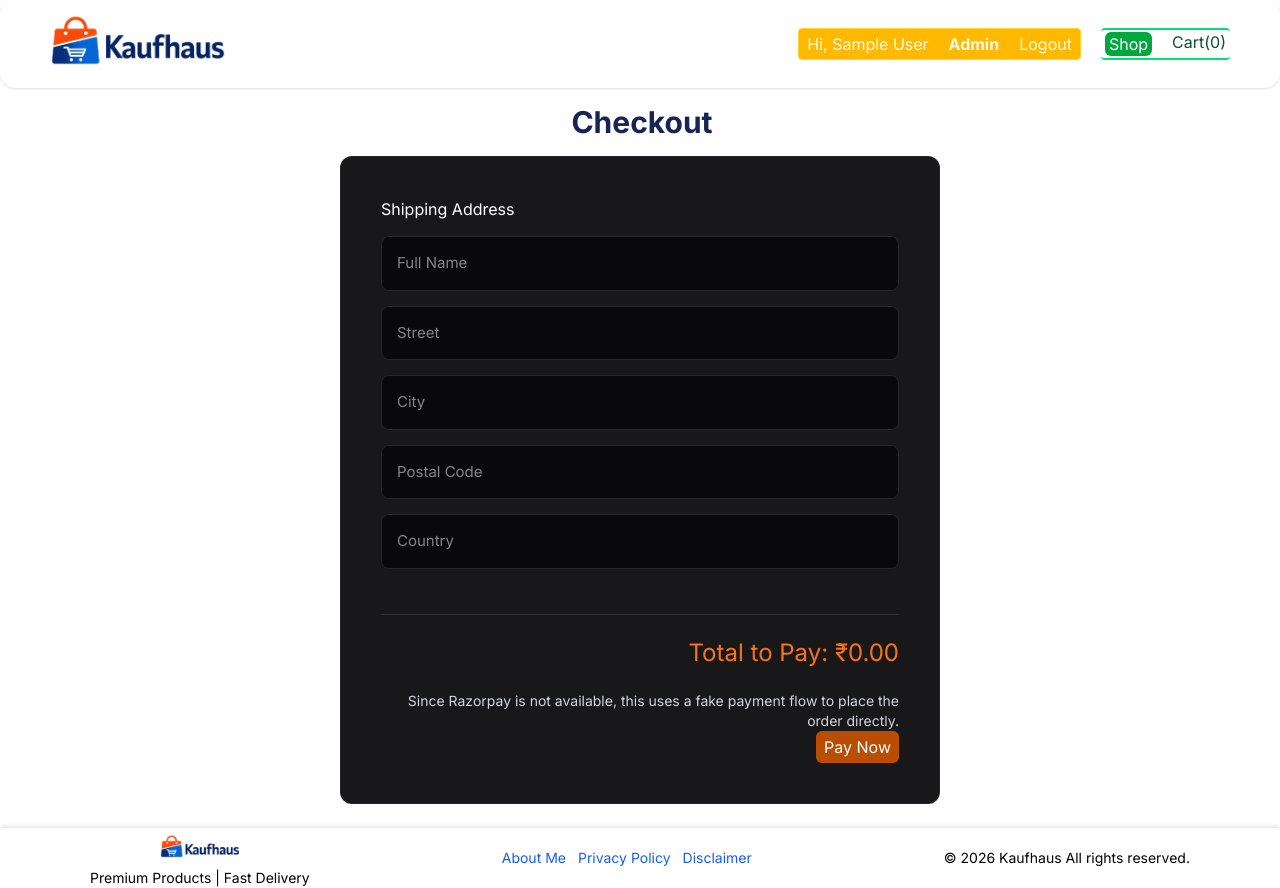
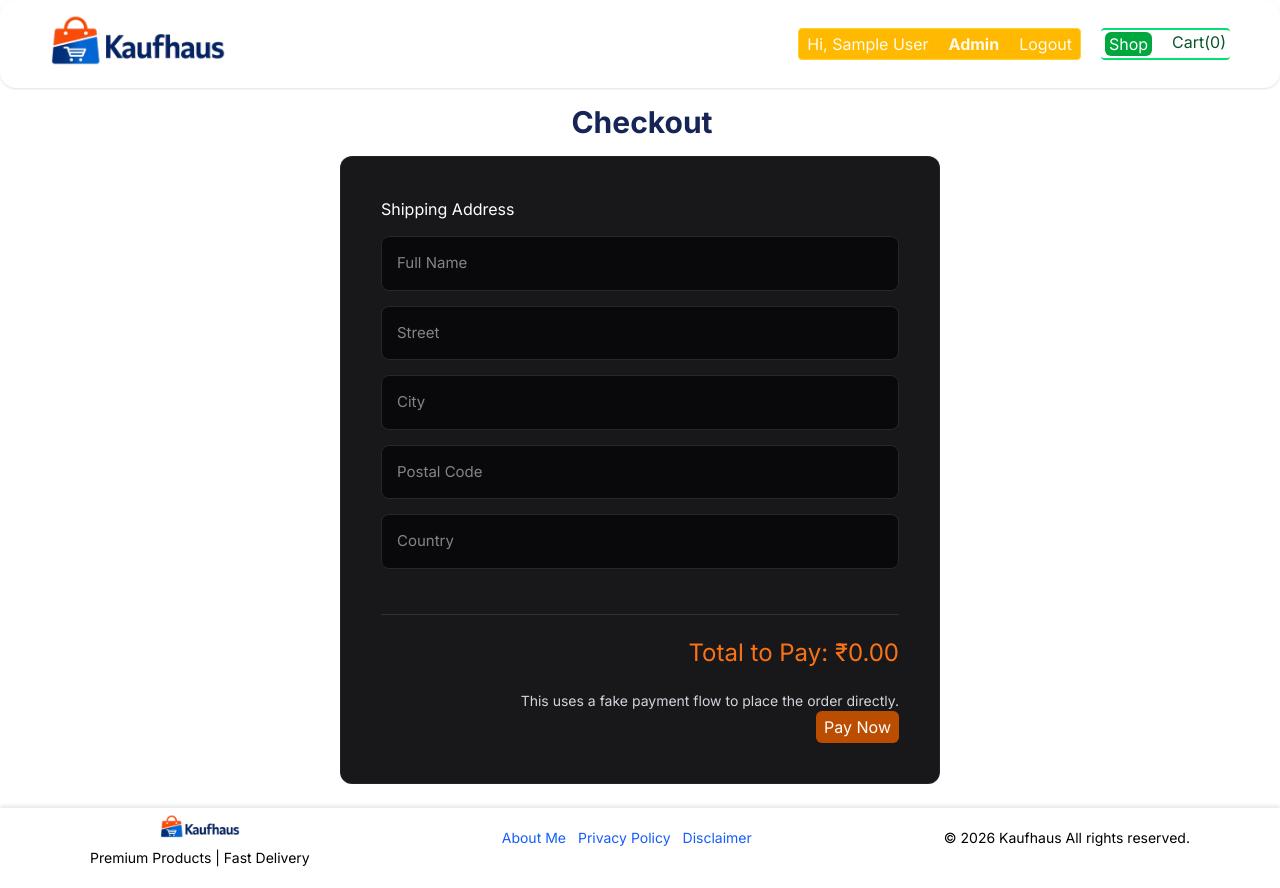
Before and after one commit to MukeshBist1/Kaufhaus, a React (Vite) app in the folder frontend/: page /checkout in a window 1280 px wide. Built offline with nearby package versions, Linux system fonts and the light colour scheme; no server answers; sample sign-in values are in the browser's storage.

Commit message:
ordered date fixed

```diff
--- a/frontend/src/admin/AdminOrders.jsx
+++ b/frontend/src/admin/AdminOrders.jsx
@@ -47,7 +47,7 @@ const AdminOrders = () => {
                 <td style={tdStyle}>{order._id.substring(0, 8)}...</td>
                 <td style={tdStyle}>{order.user?.name || 'Deleted User'}</td>
                 <td style={tdStyle}>₹{order.totalAmount.toFixed(2)}</td>
-                <td style={tdStyle}>{new Date(order.createdAt).toLocaleDateString()}</td>
+                <td style={tdStyle}>{order.createdAt ? new Date(order.createdAt).toLocaleDateString() : 'Unknown'}</td>
                 <td style={tdStyle}>
                   <select
                     value={order.status}
--- a/frontend/src/pages/Checkout.jsx
+++ b/frontend/src/pages/Checkout.jsx
@@ -92,7 +92,7 @@ const Checkout = () => {
 
           <div className="checkout-summary">
             <h4>Total to Pay: ₹{totalPrice.toFixed(2)}</h4>
-            <p className='text-sm text-gray-300'>Since Razorpay is not available, this uses a fake payment flow to place the order directly.</p>
+            <p className='text-sm text-gray-300'>This uses a fake payment flow to place the order directly.</p>
             <button
               type="submit"
               disabled={loading}
```
Also changed, not shown: 1 other file (tests, documents, lock files or other folders).
